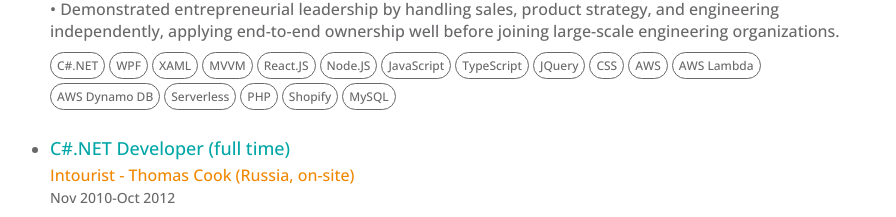
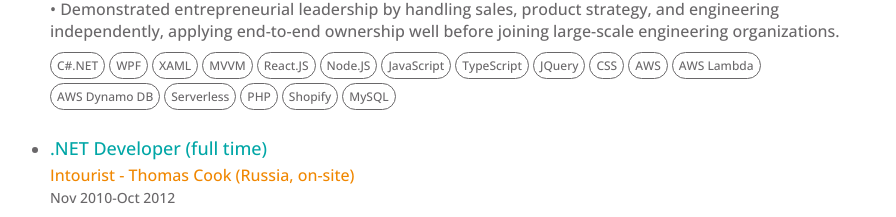
Before and after one commit to ArturAmpilogov/me, a Next.js app: page /experience in a window 1280 px wide. Shown: the part 4993-5210 px from the top of the page, without its empty margins (10-906 px from the left). Built offline with nearby package versions, Linux system fonts and the light colour scheme.

Commit message:
data(2025-11-21): update experience title

```diff
--- a/data/experience.ts
+++ b/data/experience.ts
@@ -348,7 +348,7 @@ export const experience: IExperience[] = [
     ],
   },
   {
-    position: "C#.NET Developer (full time)",
+    position: ".NET Developer (full time)",
     organization: "Intourist - Thomas Cook (Russia, on-site)",
     duration: { start: "Nov 2010", end: "Oct 2012" },
     description:
```
